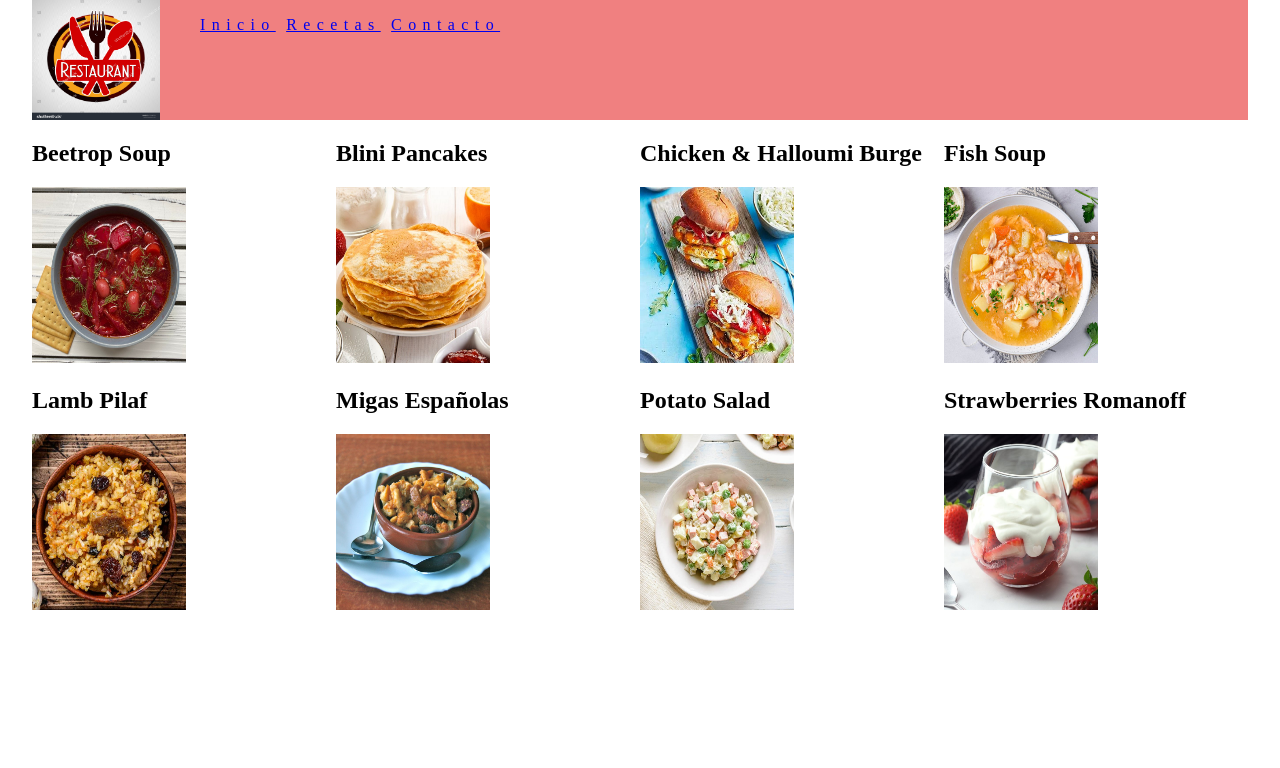
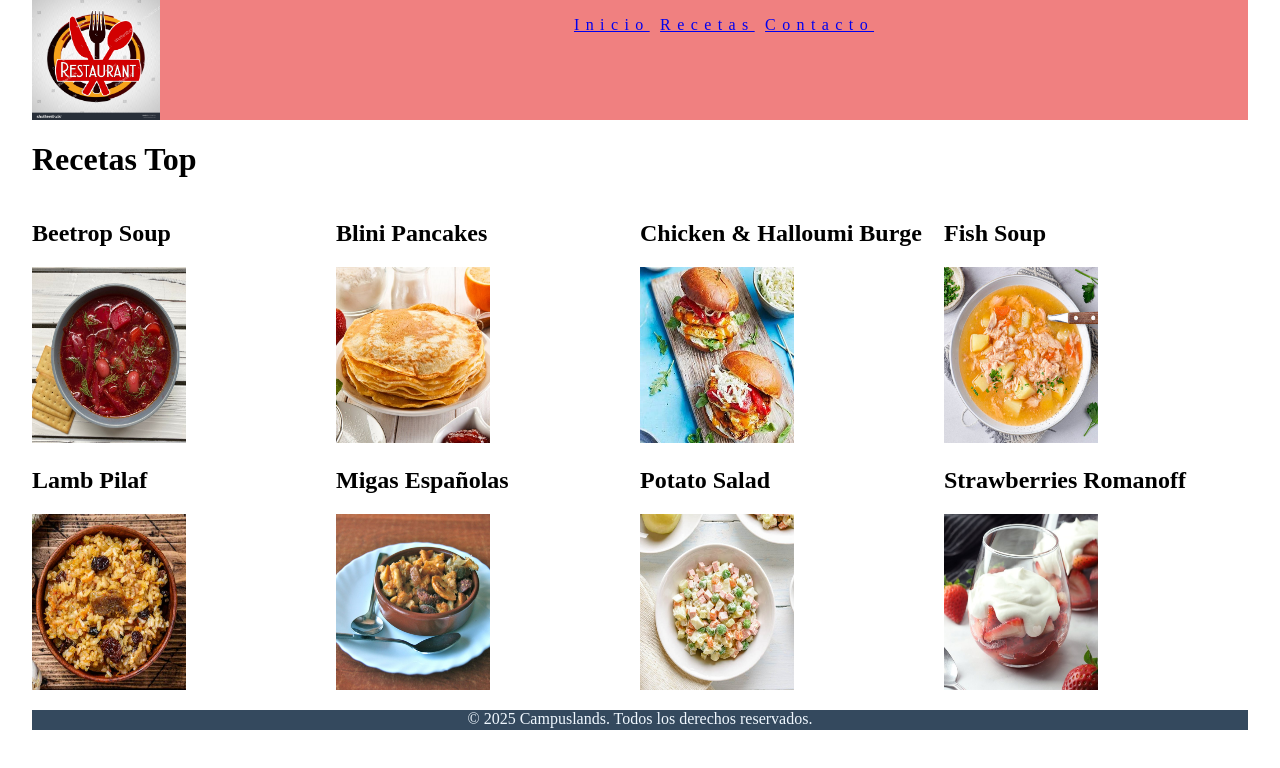
Before and after one commit to acevedoleonardo/FILTRO_JS_AcevedoEdgar, a plain HTML site: page index.html in a window 1280 px wide. Drawn offline with Linux system fonts and the light colour scheme.

Commit message:
feat: :construction: Aplicacion de CSS en algunos elementos

```diff
--- a/Style/styles.css
+++ b/Style/styles.css
@@ -20,6 +20,7 @@ body {
 .menu{
     font-size: 2vh;
     align-content: center;
+    text-align: center;
     letter-spacing: 0.5vw;
     color: #154360;
 
@@ -40,3 +41,12 @@ img{
     display: grid;
     grid-template-columns: 1fr 1fr 1fr 1fr;
 }
+
+.footer{
+    background-color:#34495e;
+    height: 2.5vh;
+    width: 100%;
+    font-size: 2vh;
+    color: aliceblue;
+    text-align: center;
+}
--- a/index.html
+++ b/index.html
@@ -22,6 +22,7 @@
 <!-- ----------------------------------------------------------------- -->
 <!-- Estructura del Cuerpo-->
     <div class="cuerpo">
+        <h1>Recetas Top</h1>
         <div class="recetas_top">
             <div>
                 <h2>Beetrop Soup</h2>
@@ -69,7 +70,9 @@
 
     </div>
 
-
+    <footer class="footer">
+        <p>&copy; 2025 Campuslands. Todos los derechos reservados.</p>
+    </footer>
 </body>
 <script src="./JS/app.js"></script>
 </html>
```
